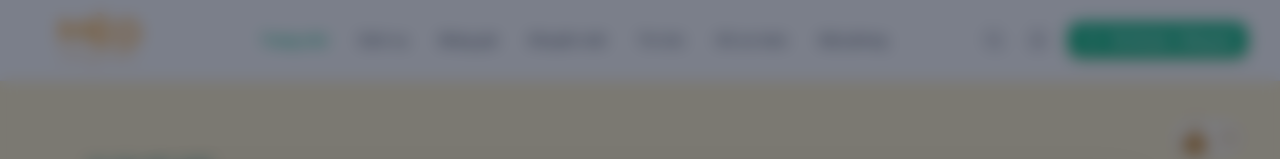
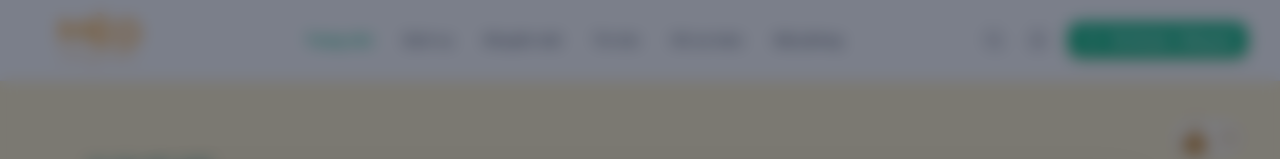
Before and after one commit to quangtrung250125/meo-vang-nha, a React (Vite) app: page / in a window 1280 px wide. Shown: the top 159 px of the page. Built offline with nearby package versions, Linux system fonts and the light colour scheme.

Commit message:
fix-remove-pricing-nav

```diff
--- a/src/App.jsx
+++ b/src/App.jsx
@@ -8,7 +8,6 @@ import PetProfile from './pages/PetProfile';
 import MyBooking from './pages/MyBooking';
 import Tracking from './pages/Tracking';
 import Checkout from './pages/Checkout';
-import Pricing from './pages/Pricing';
 import Promotions from './pages/Promotions';
 import News from './pages/News';
 import { PetProvider } from './contexts/PetContext';
@@ -29,7 +28,6 @@ function App() {
                 <Route path="/" element={<MainLayout />}>
                   <Route index element={<Home />} />
                   <Route path="services" element={<Services />} />
-                  <Route path="pricing" element={<Pricing />} />
                   <Route path="promotions" element={<Promotions />} />
                   <Route path="news" element={<News />} />
                   <Route path="booking" element={<Booking />} />
--- a/src/components/layout/Header.jsx
+++ b/src/components/layout/Header.jsx
@@ -31,7 +31,6 @@ const Header = () => {
           <nav className="hidden md:flex space-x-8">
             <Link to="/" className={`text-sm tracking-wide ${isActive('/')}`}>Trang chủ</Link>
             <Link to="/services" className={`text-sm tracking-wide ${isActive('/services')}`}>Dịch vụ</Link>
-            <Link to="/pricing" className={`text-sm tracking-wide ${isActive('/pricing')}`}>Bảng giá</Link>
             <Link to="/promotions" className={`text-sm tracking-wide ${isActive('/promotions')}`}>Khuyến mãi</Link>
             <Link to="/news" className={`text-sm tracking-wide ${isActive('/news')}`}>Tin tức</Link>
             <Link to="/pet-profile" className={`text-sm tracking-wide ${isActive('/pet-profile')}`}>Hồ sơ mèo</Link>
@@ -94,7 +93,6 @@ const Header = () => {
           <div className="md:hidden border-t border-gray-100 py-3 space-y-1">
             <Link to="/" onClick={() => setIsMobileMenuOpen(false)} className={`block px-3 py-2 rounded-xl text-sm font-medium ${isActive('/')}`}>Trang chủ</Link>
             <Link to="/services" onClick={() => setIsMobileMenuOpen(false)} className={`block px-3 py-2 rounded-xl text-sm font-medium ${isActive('/services')}`}>Dịch vụ</Link>
-            <Link to="/pricing" onClick={() => setIsMobileMenuOpen(false)} className={`block px-3 py-2 rounded-xl text-sm font-medium ${isActive('/pricing')}`}>Bảng giá</Link>
             <Link to="/promotions" onClick={() => setIsMobileMenuOpen(false)} className={`block px-3 py-2 rounded-xl text-sm font-medium ${isActive('/promotions')}`}>Khuyến mãi</Link>
             <Link to="/news" onClick={() => setIsMobileMenuOpen(false)} className={`block px-3 py-2 rounded-xl text-sm font-medium ${isActive('/news')}`}>Tin tức</Link>
             <Link to="/pet-profile" onClick={() => setIsMobileMenuOpen(false)} className={`block px-3 py-2 rounded-xl text-sm font-medium ${isActive('/pet-profile')}`}>Hồ sơ mèo</Link>
```
